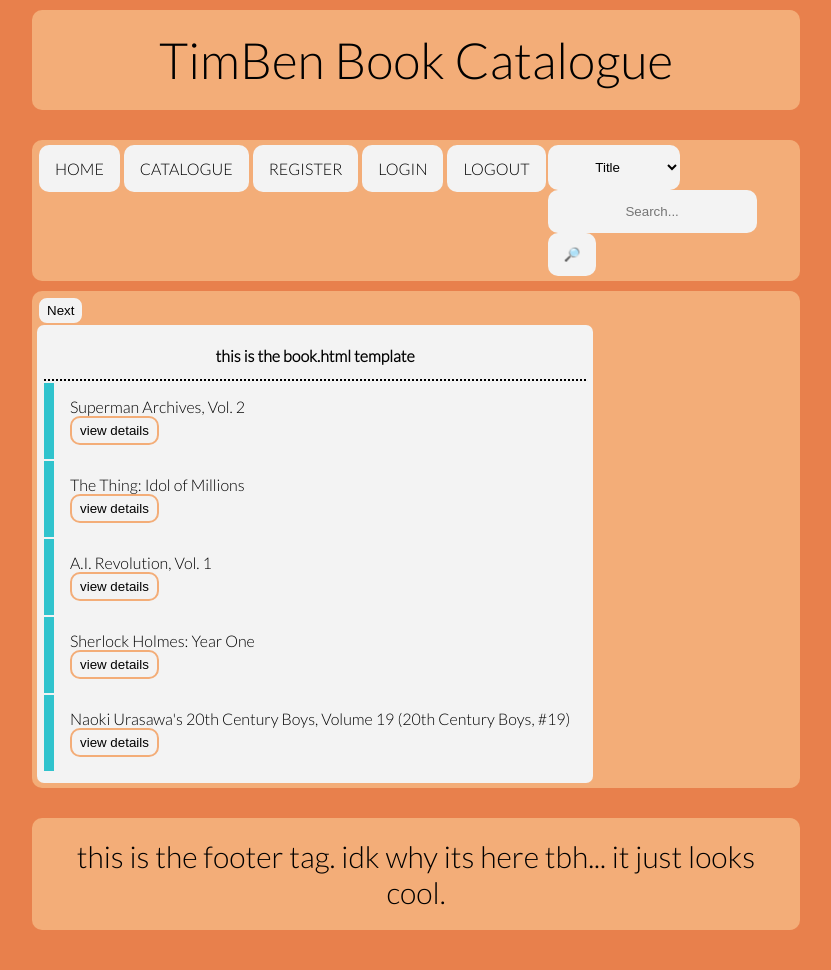
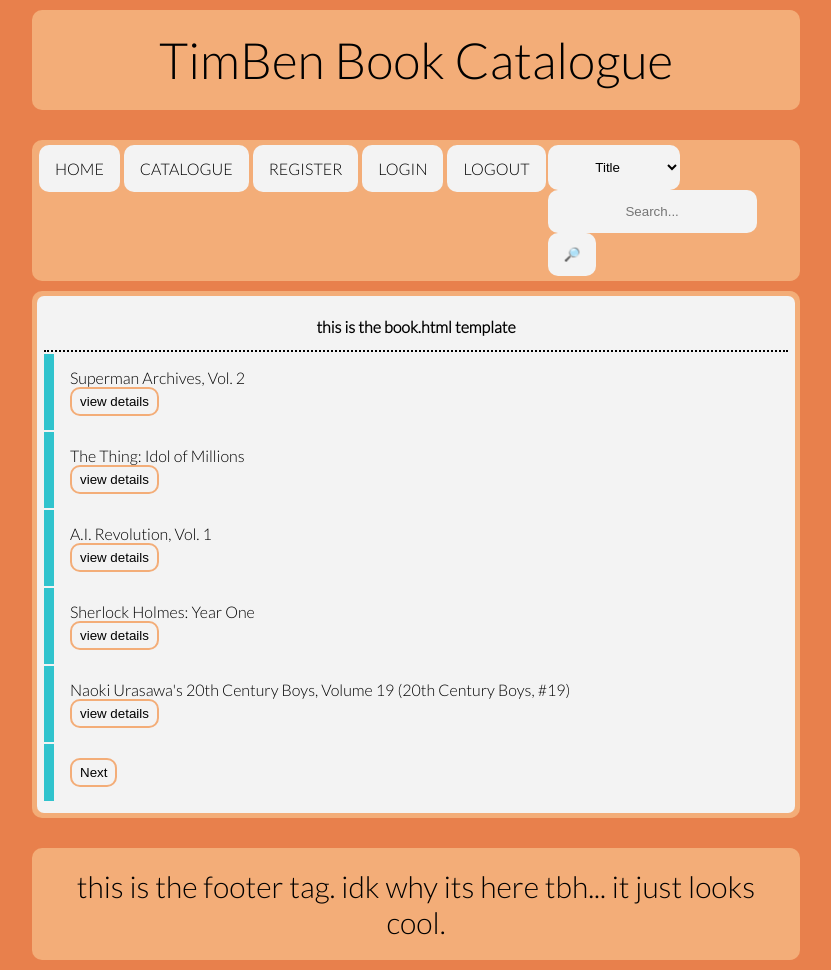
Before and after one commit to BenjaminWong67/CS235AssignmentBookShopWeb, a Flask app: page /catalogue/ in a window 1280 px wide. Shown: the whole page, without its empty margins (224-1055 px from the left). Before the commit the page ends 930 px from the top, so only its background shows below. Run offline with Flask 2, Linux system fonts and the light colour scheme.

Commit message:
css fixes and bugs

```diff
--- a/library/static/css/main.css
+++ b/library/static/css/main.css
@@ -81,7 +81,7 @@ li a {
     background-color: #F3F3F3;
 }
 li a:hover {
-    background-color: #111;
+    background-color: #cfc4b0;
 }
 div#search select, div#search input {
     border:0px;
@@ -101,7 +101,7 @@ button {
     background-color: #F3F3F3;
 }
 button:hover {
-    background-color: #111;
+    background-color: #cfc4b0;
 }
 
 
--- a/library/templates/books/books.html
+++ b/library/templates/books/books.html
@@ -1,7 +1,7 @@
 {% extends 'layout.html' %}
 
 {% block content %}
-<main>
+
     <table>
         <tr>
             <th>this is the book.html template </th>
@@ -20,22 +20,24 @@
                     <td>
                         {{ book.title }}
                         <br>
-                    <button onclick=location.href="{{ url_for('books_bp.books_view', id=book.id) }}" }}'>view details</button>
+                        <button onclick=location.href="{{url_for('books_bp.books_view', id=book.id)}}">view details</button>
                     </td>
                 </tr>
             {% endfor %}
         {% endif %}
-        <div style="float-left">
+
             {% if prev_page_url is not none  %}
+                <tr>
+                    <td>
                         <button class="btn-general" onclick="location.href='{{prev_page_url}}'">Previous</button>
+                    </td>
             {% endif %}
-        </div>
-        <div style="float-right">
             {% if next_page_url is not none  %}
+                    <td>
                         <button class="btn-general" onclick="location.href='{{next_page_url}}'">Next</button>
+                    </td>
+                </tr>
             {% endif %}
-        </div>
     </table>
-</main>
 
 {% endblock %}
```
Lines whose indentation alone changed are shown as unchanged.
